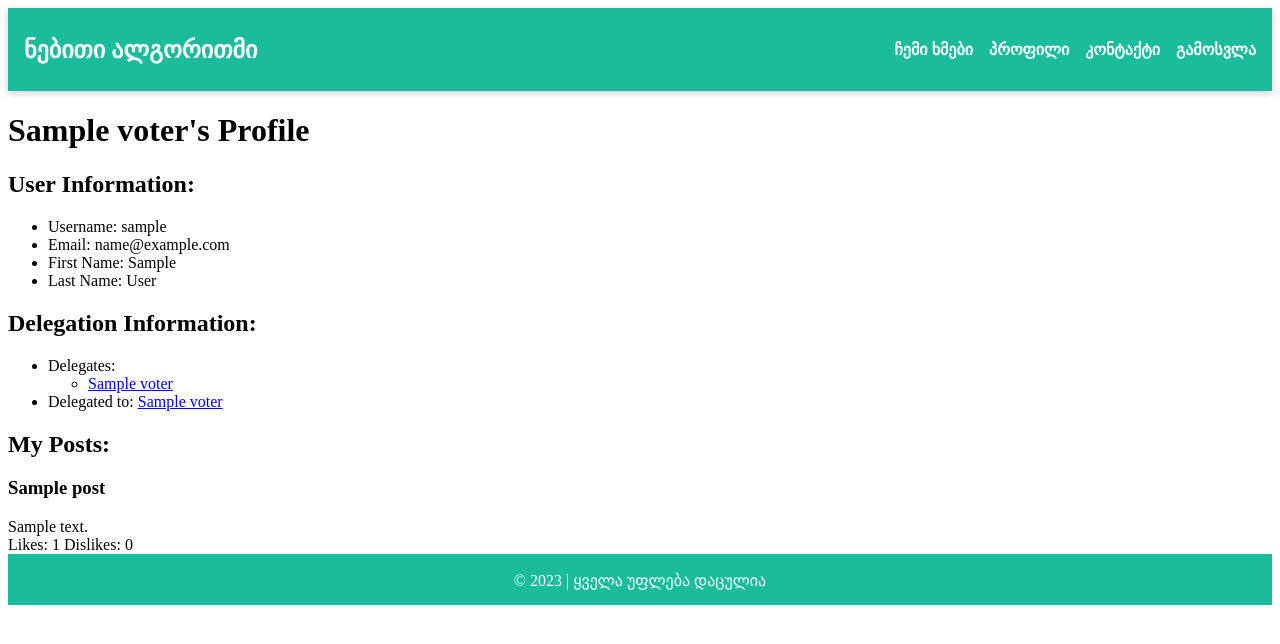
After one commit to Anibladze1/nbt, a Django app: page /profile/1/ in a window 1280 px wide. The commit adds this page. Shown: the top 644 px of the page. Run offline with Django 4.2, Linux system fonts and the light colour scheme; tables that the repository leaves empty hold one stand-in row (values such as "Sample post").

Commit message:
vote delegation works perfectly + some user profile adjustments implemented

```diff
--- a/nebiti/static/css/home.css
+++ b/nebiti/static/css/home.css
@@ -129,3 +129,7 @@
   color: #ffffff;
   cursor: pointer;
 }
+
+.post-author-container a{
+    color: black;
+}
--- /dev/null
+++ b/nebiti/static/css/view_profile.css
@@ -0,0 +1,132 @@
+/* Main Container */
+.main-container {
+display: flex;
+flex-direction: column;
+align-items: center;
+background-color: #f2f2f2;
+}
+
+/* Profile Container */
+.profile-container {
+width: 80%;
+margin: 20px 0;
+border: 1px solid #1abc9c;
+border-radius: 10px;
+padding: 20px;
+text-align: left;
+background-color: #ffffff;
+box-shadow: 0px 0px 10px 0px #1abc9c;
+}
+
+/* Profile Title */
+.profile-container h1 {
+font-size: 24px;
+font-weight: bold;
+margin-bottom: 20px;
+color: #1abc9c;
+text-align: center;
+}
+
+/* User Information */
+.profile-container h2:first-of-type {
+font-size: 20px;
+font-weight: bold;
+margin-top: 20px;
+margin-bottom: 10px;
+color: #1abc9c;
+text-align: left;
+}
+
+.profile-container ul:first-of-type li {
+font-size: 16px;
+margin-bottom: 10px;
+color: #34495e;
+text-align: left;
+}
+
+/* Delegation Information */
+.profile-container h2:nth-of-type(2) {
+font-size: 20px;
+font-weight: bold;
+margin-top: 20px;
+margin-bottom: 10px;
+color: #1abc9c;
+text-align: left;
+}
+
+.profile-container ul:nth-of-type(2) li {
+font-size: 16px;
+margin-bottom: 10px;
+color: #34495e;
+text-align: left;
+}
+
+.profile-container ul:nth-of-type(2) ul li {
+font-size: 16px;
+margin-bottom: 10px;
+color: #34495e;
+text-align: left;
+}
+
+.profile-container ul:nth-of-type(2) li a {
+color: #1abc9c;
+text-decoration: none;
+}
+
+.profile-container ul:nth-of-type(2) li a:hover {
+text-decoration: underline;
+}
+
+/* My Posts */
+.profile-container h2:nth-of-type(3) {
+font-size: 20px;
+font-weight: bold;
+margin-top: 20px;
+margin-bottom: 10px;
+color: #1abc9c;
+text-align: left;
+}
+
+.post {
+border-bottom: 1px solid #1abc9c;
+}
+
+/* Post Container */
+.post-container {
+width: 80%;
+margin: 20px 0;
+border: 1px solid #1abc9c;
+border-radius: 10px;
+padding: 20px;
+text-align: left;
+background-color: #ffffff;
+box-shadow: 0px 0px 10px 0px #1abc9c;
+}
+
+/* Post Title */
+.post-container h3 {
+font-size: 24px;
+font-weight: bold;
+margin-bottom: 20px;
+color: #1abc9c;
+text-align: left;
+}
+
+/* Post Author Container */
+.post-author-container {
+display: flex;
+align-items: center;
+background-color: #1abc9c;
+opacity: 0.9;
+color: #ffffff;
+padding: 10px;
+border-radius: 20px;
+margin-bottom: 20px;
+}
+
+/* Post Author */
+.post-author-container span {
+font-size: 16px;
+font-style: italic;
+margin-left: 10px;
+}
--- a/nebiti/templates/nebiti/home.html
+++ b/nebiti/templates/nebiti/home.html
@@ -24,7 +24,8 @@
                 <a href="{% url 'cast_vote' post.id 0 %}">არ ვეთანხმები</a>
                 <br>
             </div>
-        <p class="post-author-container">პოსტის ავტორი: {{ post.author }}</p>
+        <p class="post-author-container">პოსტის ავტორი: <a href="{% url 'view_profile' post.author.id %}">{{ post.author }}</a></p>
+
         {% else %}
           <p><a href="{% url 'login' %}">ხმის მისაცემად, გაიარეთ ავტორიზაცია</a>.</p>
         {% endif %}
--- a/nebiti/templates/nebiti/profile.html
+++ b/nebiti/templates/nebiti/profile.html
@@ -8,5 +8,9 @@
     <p>Username: {{ user.username }}</p>
     <p>Email: {{ user.email }}</p>
     <a href="{% url 'delegate' %}">ხმის გადაცემა</a>
+    <a href="{% url 'delegates' %}">დელეგირებულები</a>
     <!-- Add more profile information here -->
 {% endblock %}
+
+
+{% include 'nebiti/footer.html' %}
--- /dev/null
+++ b/nebiti/templates/nebiti/view_profile.html
@@ -0,0 +1,44 @@
+{% load static %}
+<link rel="stylesheet" type="text/css" href="{% static 'css/view_profile.css' %}">
+
+
+{% include 'nebiti/header.html' %}
+
+<h1>{{ voter.name }}'s Profile</h1>
+        <h2>User Information:</h2>
+    <ul>
+        <li>Username: {{ voter.user.username }}</li>
+        <li>Email: {{ voter.user.email }}</li>
+        <li>First Name: {{ voter.user.first_name }}</li>
+        <li>Last Name: {{ voter.user.last_name }}</li>
+    </ul>
+    <h2>Delegation Information:</h2>
+<ul>
+    {% if voter.delegate.all %}
+        <li>Delegates:</li>
+        <ul>
+            {% for delegate in voter.delegate.all %}
+                <li><a href="{% url 'view_profile' user_id=delegate.user.id %}">{{ delegate.name }}</a></li>
+            {% endfor %}
+        </ul>
+    {% endif %}
+    {% if voter.delegated_to %}
+        <li>Delegated to: <a href="{% url 'view_profile' user_id=voter.delegated_to.user.id %}">{{ voter.delegated_to.name }}</a></li>
+    {% else %}
+        <li>Not delegated</li>
+    {% endif %}
+</ul>
+
+<h2>My Posts:</h2>
+{% for post in voter.user.post_set.all %}
+    <div class="post">
+        <h3 class="post-title">{{ post.title }}</h3>
+        <p class="post-content">{{ post.description }}</p>
+        <p>Likes: {{ post.likes }} Dislikes: {{ post.dislikes }}</p>
+    </div>
+{% empty %}
+    <p>No posts found.</p>
+{% endfor %}
+
+
+{% include 'nebiti/footer.html' %}
--- a/nebiti/urls.py
+++ b/nebiti/urls.py
@@ -12,6 +12,9 @@ urlpatterns = [
     path('delegate/', views.delegate_vote, name='delegate'),
     path('my-votes/', views.my_votes, name='my_votes'),
     path('profile/', views.profile, name='profile'),
+    path('delegates/', views.delegate_list, name='delegates'),
+    path('profile/<int:user_id>/', views.view_profile, name='view_profile'),
+
 
     path('logout/', views.user_logout, name='logout'),
 
--- a/nebiti/views.py
+++ b/nebiti/views.py
@@ -116,3 +116,21 @@ def my_votes(request):
 @login_required
 def profile(request):
     return render(request, 'nebiti/profile.html')
+
+
+def view_profile(request, user_id):
+    user = get_object_or_404(User, id=user_id)
+    voter = get_object_or_404(Voter, user=user)
+    posts = Post.objects.filter(author=user)
+    context = {'user': user, 'voter': voter, 'posts': posts}
+    return render(request, 'nebiti/view_profile.html', context)
+
+
+
+# this is the view for the delegate list
+@login_required
+def delegate_list(request):
+    voter = request.user.voter
+    delegates = voter.delegate.all()
+    context = {'delegates': delegates}
+    return render(request, 'nebiti/delegate_list.html', context)
```
Also changed, not shown: nebiti/templates/nebiti/delegate_list.html (added, +19 -0 lines), nebiti/static/css/delegate_list.css (added).
